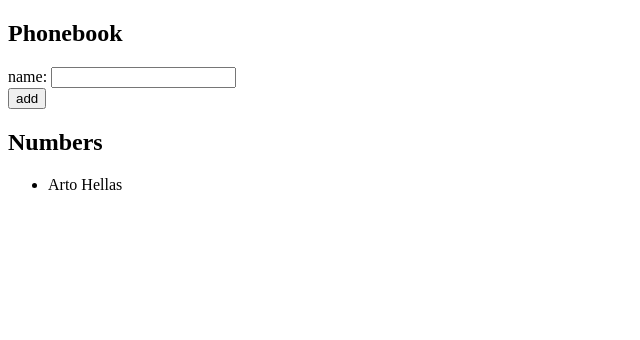
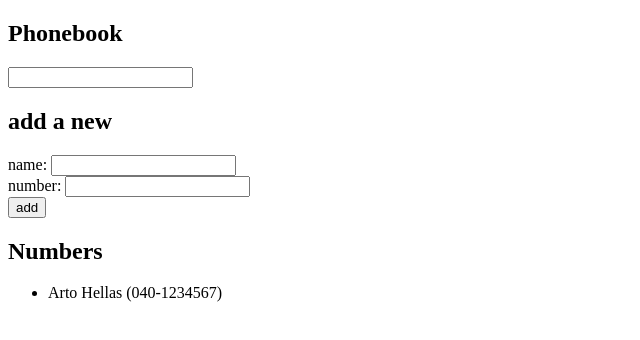
Before and after one commit to angrypiece/fullstackopen, a React (Vite) app in the folder part2/phonebook/: page / in a window 1280 px wide. Shown: the top 340 px of the page, without its empty margins (0-640 px from the left). Built offline with nearby package versions, Linux system fonts and the light colour scheme.

Commit message:
feat: add filter

```diff
--- a/part2/phonebook/src/App.tsx
+++ b/part2/phonebook/src/App.tsx
@@ -1,36 +1,73 @@
 import React, { useState } from "react";
 
+type Person = {
+  name: string;
+  number: string;
+};
+
 const App = () => {
-  const [persons, setPersons] = useState([{ name: "Arto Hellas" }]);
-  const [newName, setNewName] = useState("");
+  const [persons, setPersons] = useState<Person[]>([
+    { name: "Arto Hellas", number: "040-1234567" },
+  ]);
+  const [newPerson, setNewPerson] = useState<Person>({
+    name: "",
+    number: "",
+  });
+  const [filter, setFilter] = useState("");
 
   const addPerson = (e: React.SubmitEvent<HTMLFormElement>) => {
     e.preventDefault();
 
-    const nameExists = persons
-      .map((p) => p.name.toLowerCase())
-      .includes(newName.toLowerCase());
+    const nameExists = persons.some(
+      (p) =>
+        p.name.toLowerCase().trim() === newPerson.name.toLowerCase().trim(),
+    );
 
     if (nameExists) {
-      alert(`${newName} already exists in phonebook!`)
-      return
+      alert(`${newPerson.name} already exists in phonebook!`);
+      return;
     }
 
-    setPersons(persons.concat({ name: newName }));
-    setNewName("");
+    setPersons((prev) => prev.concat(newPerson));
+    setNewPerson({ name: "", number: "" });
   };
 
-  const changeName = (e: React.ChangeEvent<HTMLInputElement>) => {
-    e.preventDefault();
-    setNewName(e.target.value);
+  const changePerson = (e: React.ChangeEvent<HTMLInputElement>) => {
+    const { name, value } = e.target;
+    setNewPerson((prev) => ({ ...prev, [name]: value }));
   };
+
+  const filteredPersons = persons.filter((person) =>
+    person.name.trim().toLowerCase().includes(filter.trim().toLowerCase()),
+  );
 
   return (
     <div>
       <h2>Phonebook</h2>
+      <input
+        type="text"
+        value={filter}
+        onChange={(e) => setFilter(e.target.value)}
+      />
+      <h2>add a new</h2>
       <form onSubmit={addPerson}>
         <div>
-          name: <input type="text" value={newName} onChange={changeName} />
+          name:{" "}
+          <input
+            name="name"
+            type="text"
+            value={newPerson.name}
+            onChange={changePerson}
+          />
+        </div>
+        <div>
+          number:{" "}
+          <input
+            name="number"
+            type="tel"
+            value={newPerson.number}
+            onChange={changePerson}
+          />
         </div>
         <div>
           <button type="submit">add</button>
@@ -38,8 +75,12 @@ const App = () => {
       </form>
       <h2>Numbers</h2>
       <ul>
-        {persons.map((person) => {
-          return <li>{person.name}</li>;
+        {filteredPersons.map((person) => {
+          return (
+            <li key={person.name}>
+              {person.name} ({person.number})
+            </li>
+          );
         })}
       </ul>
     </div>
```
